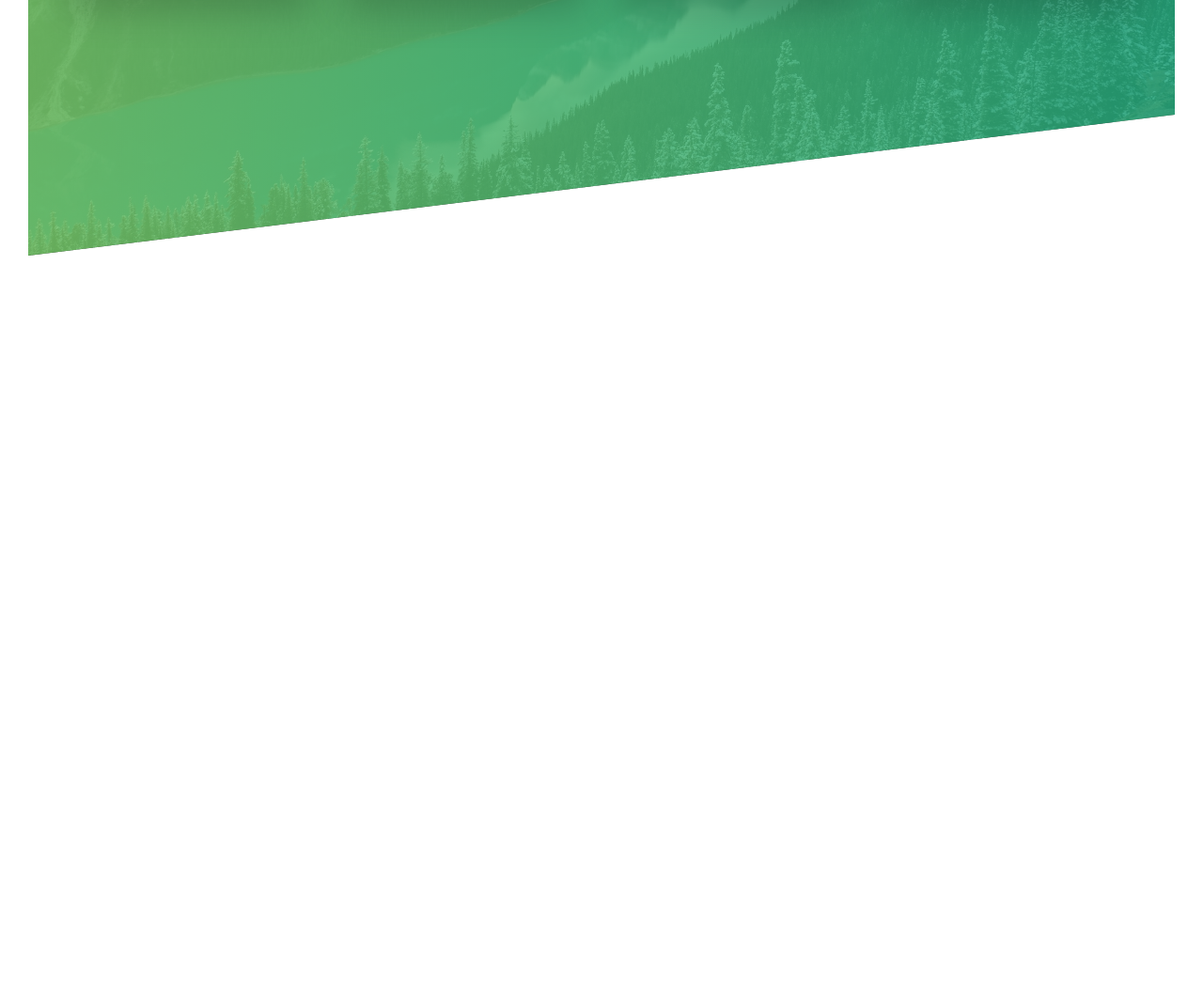
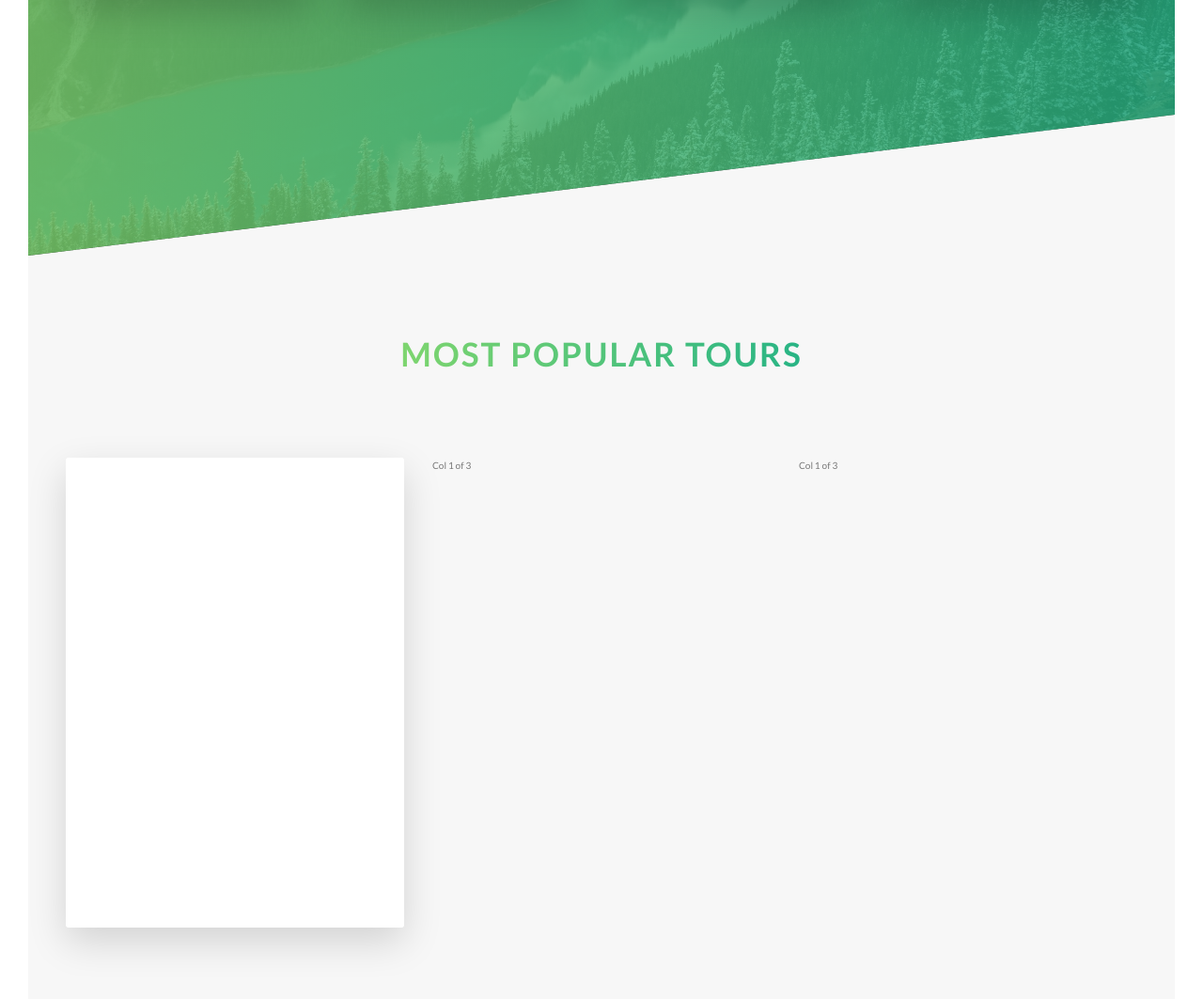
Before and after one commit to BertrandConxy/Natours, a website: page index.html in a window 1280 px wide. Shown: the part 2007-3070 px from the top of the page at 94% size. Before the commit the page ends 2279 px from the top, so only its background shows below. Drawn offline with Linux system fonts and the light colour scheme.

Commit message:
Add tour card

```diff
--- a/index.html
+++ b/index.html
@@ -135,14 +135,28 @@
           </div>
         </div>
       </section>
+
+      <section class="section-tours">
+        <div class="u-center-text u-margin-bottom-big">
+          <h2 class="heading-secondary">Most popular tours</h2>
+        </div>
+
+        <div class="row">
+          <div class="col-1-of-3">
+            <div class="card">
+              <div class="card__side card__side--front">FRONT</div>
+              <div class="card__side card__side--back card__side--back-1">
+                BACK
+              </div>
+            </div>
+          </div>
+          <div class="col-1-of-3">Col 1 of 3</div>
+          <div class="col-1-of-3">Col 1 of 3</div>
+        </div>
+      </section>
     </main>
     <!-- <section class="grid-test">
 
-        <div class="row">
-          <div class="col-1-of-3">Col 1 of 3 </div>
-          <div class="col-1-of-3">Col 1 of 3 </div>
-          <div class="col-1-of-3">Col 1 of 3 </div>
-        </div>
 
         <div class="row">
           <div class="col-1-of-3">Col 1 of 3</div>
--- a/sass/abstracts/_variables.scss
+++ b/sass/abstracts/_variables.scss
@@ -2,6 +2,10 @@
 $color-primary: #55c57a;
 $color-light: #7ed56f;
 $color-dark: #28b485;
+$color-secondary-light: #ffb900;
+$color-secondary-dark: #ff6b00;
+$color-tertiary-light: #2998ff;
+$color-tertiary-dark: #5653fa;
 $color-grey-dark: #777;
 $color-white: #fff;
 $color-black: #000;
--- /dev/null
+++ b/sass/components/card.scss
@@ -0,0 +1,44 @@
+.card {
+  perspective: 150rem;
+  --moz-perspective: 150rem;
+  position: relative;
+  height: 50rem;
+
+  &__side {
+    height: 50rem;
+    transition: all 0.8s ease;
+    font-size: 4rem;
+    color: #fff;
+    position: absolute;
+    top: 0;
+    left: 0;
+    width: 100%;
+    backface-visibility: hidden;
+    border-radius: 3px;
+    box-shadow: 0 1.5rem 4rem rgba($color-black, 0.15);
+
+    &--front {
+      background-color: $color-white;
+    }
+
+    &--back {
+      transform: rotateY(180deg);
+
+      &-1 {
+        background-image: linear-gradient(
+          to right bottom,
+          $color-secondary-light,
+          $color-secondary-dark
+        );
+      }
+    }
+  }
+
+  &:hover &__side--front {
+    transform: rotateY(180deg);
+  }
+
+  &:hover &__side--back {
+    transform: rotateY(0deg);
+  }
+}
--- a/sass/main.scss
+++ b/sass/main.scss
@@ -8,6 +8,7 @@
 @import "components/button";
 @import "components/composition";
 @import "components/feature-box";
+@import "components/card";
 @import "layout/grid";
 @import "layout/header";
 @import "pages/home";
--- a/sass/pages/_home.scss
+++ b/sass/pages/_home.scss
@@ -6,8 +6,7 @@
 
 .section-features {
   padding: 20rem 0;
-  background-image:
-    linear-gradient(
+  background-image: linear-gradient(
       to right,
       rgba($color-light, 0.8),
       rgba($color-dark, 0.8)
@@ -21,3 +20,9 @@
     transform: skewY(7deg);
   }
 }
+
+.section-tours {
+  background-color: $color-grey-light-1;
+  padding: 25rem 0 30rem 0;
+  margin-top: -10rem;
+}
```
Also changed, not shown: css/style.css.
